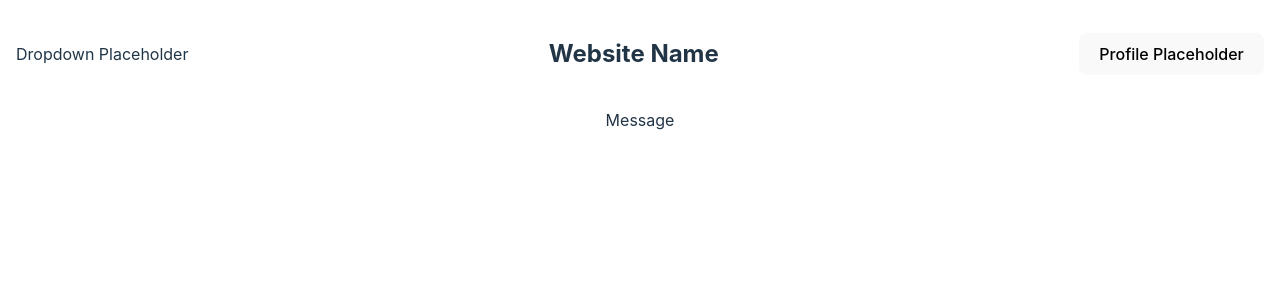
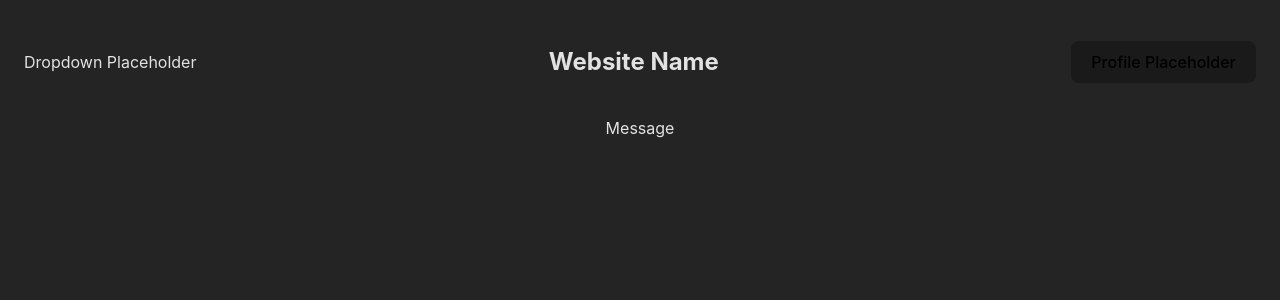
Before and after one commit to carlosm4247/electionsphere, a React (Vite) app in the folder capstone-ui/: page / in a window 1280 px wide. Shown: the top 300 px of the page. Built offline with nearby package versions, Linux system fonts and the light colour scheme.

Commit message:
Deleted some unnecessary css styling

```diff
--- a/capstone-ui/src/App.css
+++ b/capstone-ui/src/App.css
@@ -5,42 +5,6 @@
   margin: 0 auto;
   padding: 1rem;
   text-align: center;
-}
-
-.logo {
-  height: 6em;
-  padding: 1.5em;
-  will-change: filter;
-  transition: filter 300ms;
-}
-.logo:hover {
-  filter: drop-shadow(0 0 2em #646cffaa);
-}
-.logo.react:hover {
-  filter: drop-shadow(0 0 2em #61dafbaa);
-}
-
-@keyframes logo-spin {
-  from {
-    transform: rotate(0deg);
-  }
-  to {
-    transform: rotate(360deg);
-  }
-}
-
-@media (prefers-reduced-motion: no-preference) {
-  a:nth-of-type(2) .logo {
-    animation: logo-spin infinite 20s linear;
-  }
-}
-
-.card {
-  padding: 2em;
-}
-
-.read-the-docs {
-  color: #888;
 }
 
 .app {
--- a/capstone-ui/src/index.css
+++ b/capstone-ui/src/index.css
@@ -12,21 +12,6 @@
   -webkit-font-smoothing: antialiased;
   -moz-osx-font-smoothing: grayscale;
   -webkit-text-size-adjust: 100%;
-}
-
-a {
-  font-weight: 500;
-  color: #646cff;
-  text-decoration: inherit;
-}
-a:hover {
-  color: #535bf2;
-}
-
-body {
-  margin: 0;
-  min-width: 320px;
-  min-height: 100vh;
 }
 
 h1 {
@@ -52,16 +37,3 @@ button:focus,
 button:focus-visible {
   outline: 4px auto -webkit-focus-ring-color;
 }
-
-@media (prefers-color-scheme: light) {
-  :root {
-    color: #213547;
-    background-color: #ffffff;
-  }
-  a:hover {
-    color: #747bff;
-  }
-  button {
-    background-color: #f9f9f9;
-  }
-}
```
